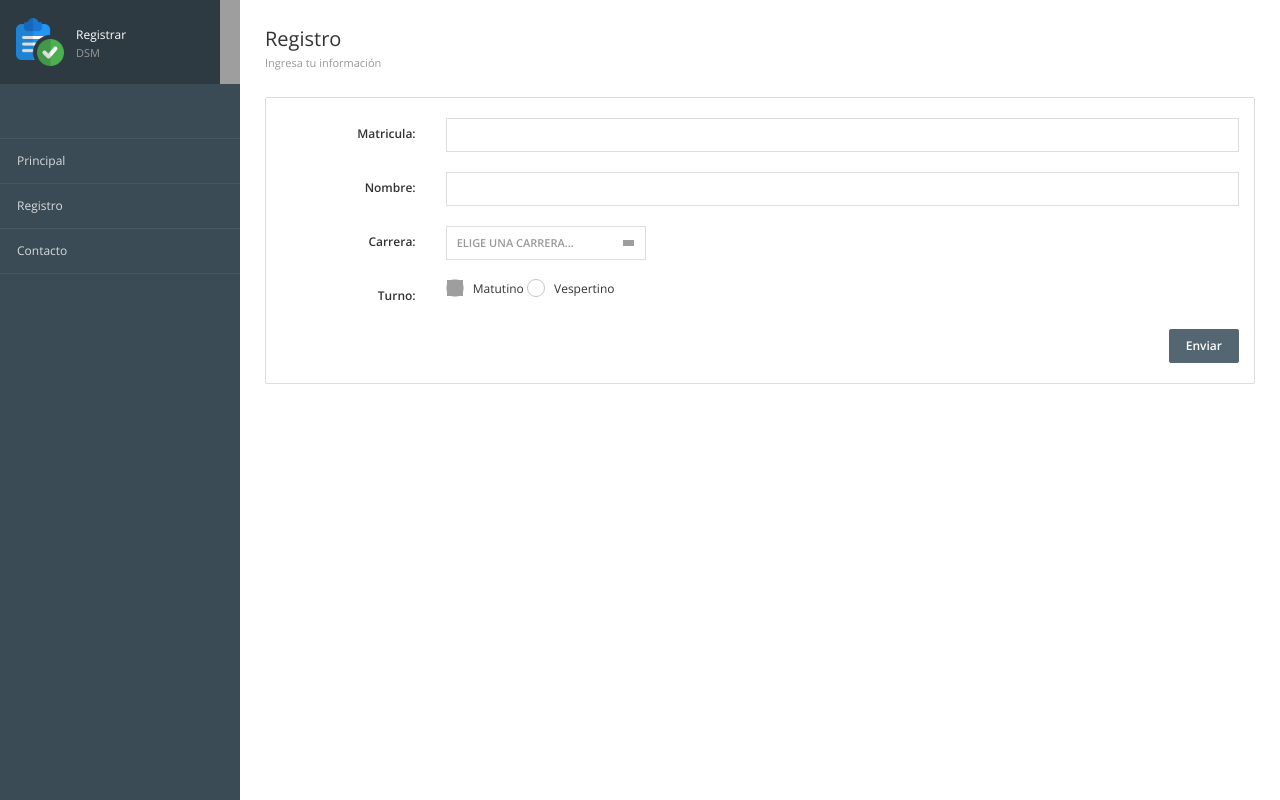
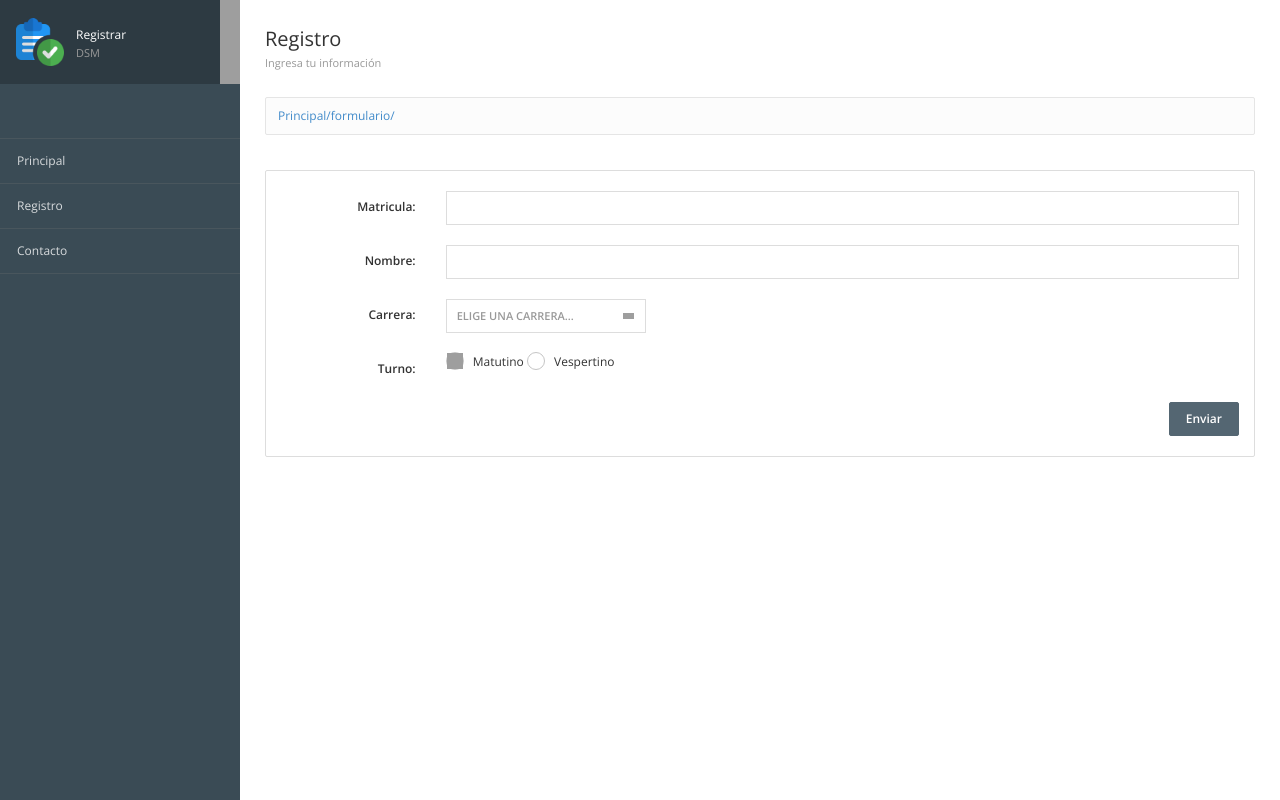
Before and after one commit to luissj21/proyecto-django, a Django app: page /formulario/ in a window 1280 px wide. Run offline with Django 5.2, Linux system fonts and the light colour scheme; some libraries are stand-ins or nearby versions; grey boxes are pictures that could not be loaded.

Commit message:
Trabajando con templates

```diff
--- a/prueba/inicio/templates/inicio/encabezado.html
+++ b/prueba/inicio/templates/inicio/encabezado.html
@@ -201,9 +201,22 @@
       </div>
       <!-- /sidebar -->
 
+
+
+
+      <!-- Contenido Principal-->
+      <div class="page-content">
+
        {%block contenido %}
     <!--Template tag-->
     <!-- block sirve para indicar que colocaremos un bloque de contenido a traves de nuestra variable content -->
-    {%endblock%}
+       {%endblock%}
+
+
+
+      </div>
+      <!-- /Contenido Principal-->
+
+
   </body>
 </html>
--- a/prueba/inicio/templates/inicio/formulario.html
+++ b/prueba/inicio/templates/inicio/formulario.html
@@ -2,8 +2,7 @@
 {% block imagen%} {%load static%} {%static 'inicio/images/registrar.png'%}
 {%endblock%} {%block seccion%} Registrar <span>DSM</span>
 {%endblock%} {% block contenido %}
-<!-- Contenido Principal-->
-<div class="page-content">
+
 <!--Encabezado -->
 <div class="page-header">
   <div class="page-title">
@@ -11,6 +10,17 @@
   </div>
 </div>
 <!-- /Encabezado-->
+
+{% block barra_navegacion %}
+<div class="breadcrumb-line">
+  <ul class="breadcrumb">
+    <a href="{% url 'Principal' %}">
+      {% if request.path == '/' %} Principal {% else %}
+      Principal{{request.path}} {% endif %}
+    </a>
+  </ul>
+</div>
+{% endblock %}
 
 <!-- Formulario -->
 <form class="form-horizontal" action="#" role="form">
@@ -62,6 +72,5 @@
   </div>
 </form>
 <!-- Fin del Formulario -->
-</div>
-<!-- /Contenido Principal-->
+
 {% endblock %}
```
Also changed, not shown: prueba/inicio/templates/inicio/contacto.html (+12 -4 lines), prueba/inicio/templates/inicio/principal.html (+13 -13 lines). Lines whose indentation alone changed are shown as unchanged.
